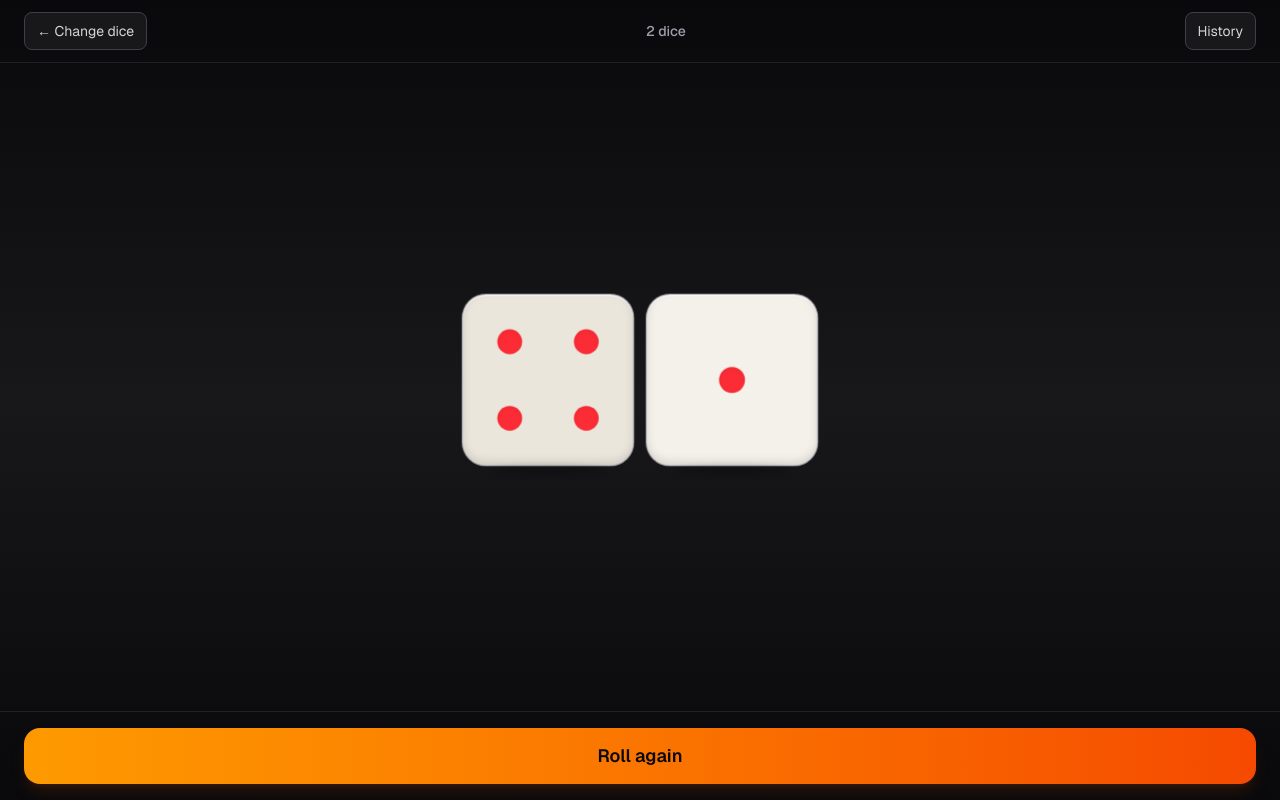
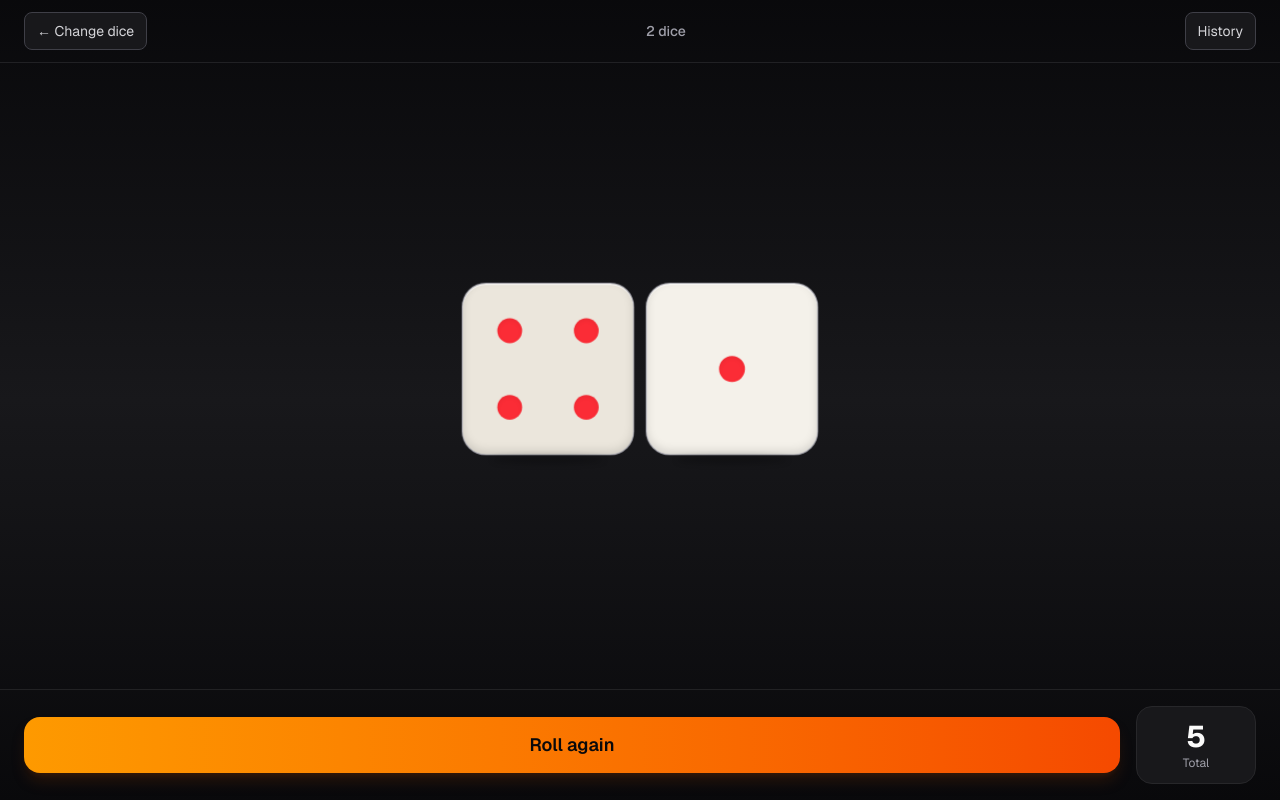
Before and after one commit to mail2robbins/diceroller, a Next.js app: page / in a window 1280 px wide. Both pictures are taken after a click on the button "Start rolling". Built offline with nearby package versions, Linux system fonts and the light colour scheme.

Commit message:
feat: display history in modal popup

```diff
--- a/components/FullscreenRollView.tsx
+++ b/components/FullscreenRollView.tsx
@@ -39,6 +39,8 @@ export function FullscreenRollView({
   const soundPlayedRef = useRef(false);
   const targetsRef = useRef(targets);
   targetsRef.current = targets;
+
+  const currentSum = animating ? 0 : sumValues(targets);
 
   const startRoll = useCallback(() => {
     if (animating) return;
@@ -141,22 +143,59 @@ export function FullscreenRollView({
         </div>
       </div>
 
-      <footer className="shrink-0 space-y-4 border-t border-zinc-800/80 px-4 py-4 sm:px-6">
+      <footer className="shrink-0 border-t border-zinc-800/80 px-4 py-4 sm:px-6">
+        <div className="flex items-center gap-4">
           <button
             type="button"
             onClick={startRoll}
             disabled={animating}
-          className="h-14 w-full rounded-2xl bg-gradient-to-r from-amber-500 to-orange-600 text-lg font-semibold text-zinc-950 shadow-lg shadow-amber-900/30 transition hover:from-amber-400 hover:to-orange-500 focus-visible:outline focus-visible:outline-2 focus-visible:outline-offset-2 focus-visible:outline-amber-300 disabled:cursor-not-allowed disabled:opacity-50"
+            className="h-14 flex-1 rounded-2xl bg-gradient-to-r from-amber-500 to-orange-600 text-lg font-semibold text-zinc-950 shadow-lg shadow-amber-900/30 transition hover:from-amber-400 hover:to-orange-500 focus-visible:outline focus-visible:outline-2 focus-visible:outline-offset-2 focus-visible:outline-amber-300 disabled:cursor-not-allowed disabled:opacity-50"
             aria-busy={animating}
           >
             {animating ? "Rolling…" : "Roll again"}
           </button>
-        {historyOpen ? (
-          <div id="roll-history-panel">
+          {!animating && (
+            <div className="flex min-w-[120px] flex-col items-center justify-center rounded-2xl bg-zinc-900 border border-zinc-800 px-6 py-3">
+              <p className="text-3xl font-bold text-zinc-50">
+                {currentSum}
+              </p>
+              <p className="text-xs text-zinc-400">
+                Total
+              </p>
+            </div>
+          )}
+        </div>
+      </footer>
+
+      {historyOpen && (
+        <div
+          className="fixed inset-0 z-[60] flex items-center justify-center bg-black/80 p-4"
+          role="dialog"
+          aria-modal="true"
+          aria-labelledby="history-modal-title"
+        >
+          <div className="w-full max-w-md rounded-2xl bg-zinc-900 border border-zinc-800 shadow-2xl">
+            <div className="flex items-center justify-between border-b border-zinc-800 px-6 py-4">
+              <h2 id="history-modal-title" className="text-lg font-semibold text-zinc-50">
+                Roll History
+              </h2>
+              <button
+                type="button"
+                onClick={() => setHistoryOpen(false)}
+                className="rounded-lg p-2 text-zinc-400 transition hover:bg-zinc-800 hover:text-zinc-200 focus-visible:outline focus-visible:outline-2 focus-visible:outline-offset-2 focus-visible:outline-amber-400"
+                aria-label="Close history"
+              >
+                <svg className="h-5 w-5" fill="none" viewBox="0 0 24 24" stroke="currentColor">
+                  <path strokeLinecap="round" strokeLinejoin="round" strokeWidth={2} d="M6 18L18 6M6 6l12 12" />
+                </svg>
+              </button>
+            </div>
+            <div className="max-h-[60vh] overflow-y-auto p-6">
               <RollHistoryList history={history} hydrated={hydrated} />
             </div>
-        ) : null}
-      </footer>
+          </div>
+        </div>
+      )}
     </div>
   );
 }
```
Lines whose indentation alone changed are shown as unchanged.
